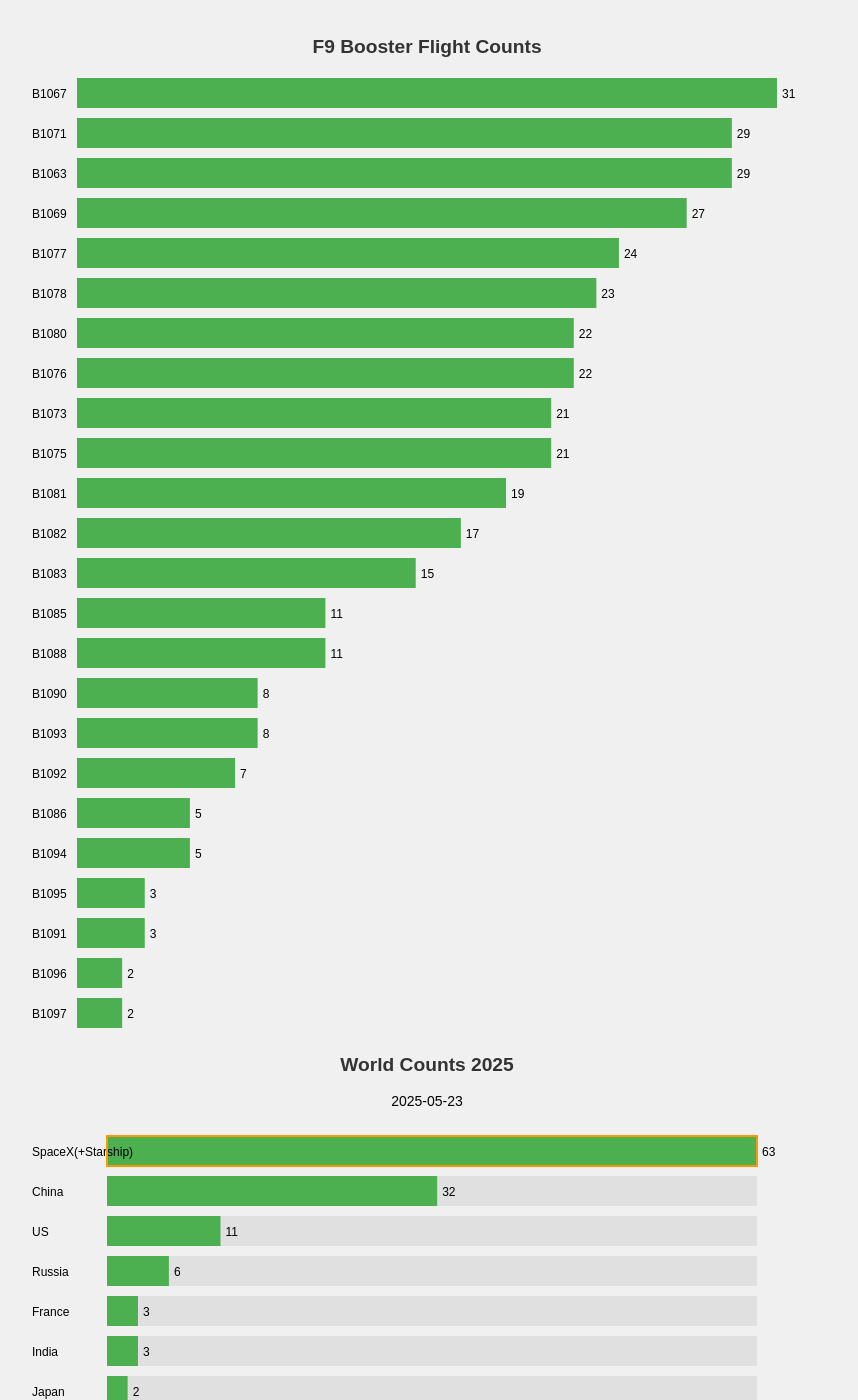
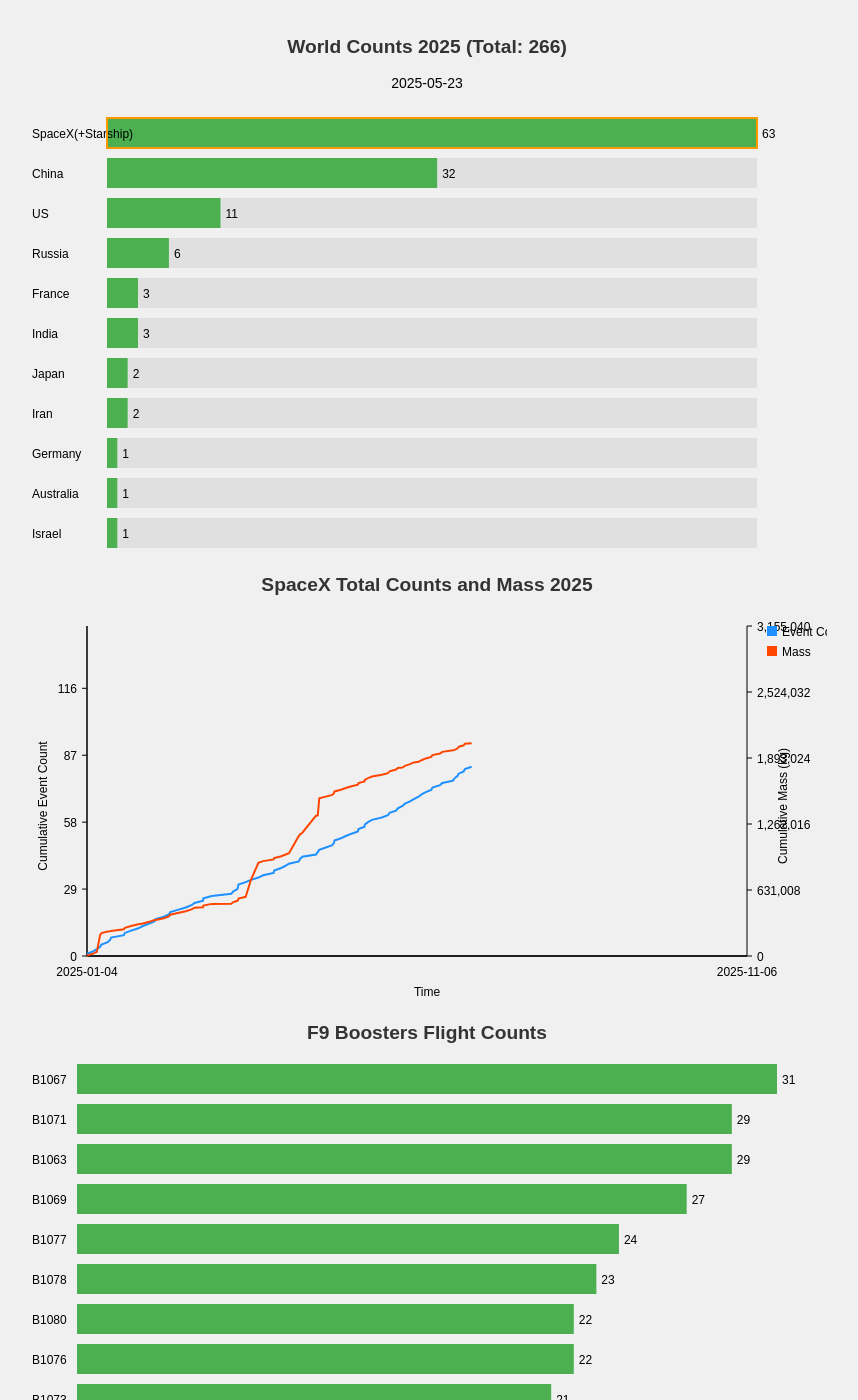
Before and after one commit to jingtingofkirkland/lifehacks, a Jekyll site: the page space.html, which Jekyll copies as it is, in a window 1280 px wide and 1400 px high. Shown: the whole window, without its empty margins (213-1071 px from the left). Built offline with Jekyll 4.4.1, drawn with Linux system fonts in a browser that asks for light colours; part of the change alters nothing that is shown.

Commit message:
Fix order

```diff
--- a/rocket.js
+++ b/rocket.js
@@ -114,6 +114,10 @@ function drawBarChartWorld(data) {
         org: d.org.info,
         country: d.org.country
     }));
+    //Change title
+    document.getElementById('word_launch_title').textContent =
+    `World Counts 2025 (Total: ${parsedData.length})`;
+
     parsedData.sort((a, b) => a.time - b.time);
 
     // Group by country/org
@@ -251,118 +255,6 @@ function drawBarChartWorld(data) {
     }
 
     // Start
-    requestAnimationFrame(animate);
-}
-
-// Function to draw the horizontal bar chart For World Data
-function drawBarChartWorldMass(data) {
-    const canvas = document.getElementById('worldDataMass');
-    if (!canvas.getContext) return;
-
-    const ctx = canvas.getContext('2d');
-
-    // Chart parameters
-    const chartWidth = canvas.width;
-    const barHeight = 30;
-    const barGap = 10;
-    const currentYear = new Date().getFullYear(); // 2025
-
-    // Parse data
-    const parsedData = data.map((d) => ({
-        time: new Date(`${d.time} ${currentYear}`),
-        org: d.org.info,
-        country:d.org.country
-    }));
-    parsedData.sort((a, b) => a.time - b.time); // Sort by time
-    // Calculate cumulative values
-
-    const groupbyCountry = parsedData.reduce((acc, item) => {
-      const country  = item.org == 'SpaceX'? 'SpaceX(+Starship)' : item.country;
-      acc[country] = acc[country] || []; // Initialize array if it doesn't exist
-      acc[country].push(item);
-      return acc;
-    }, {});
-
-
-    // const dataToDraw = [{name:'SpaceX', launches: parsedData}]
-    const dataToDraw = Object.keys(groupbyCountry).map( x => ({name:x, launches:groupbyCountry[x]}));
-
-    dataToDraw.sort((b, a) => a.launches.length - b.launches.length); // Sort by luanches
-    // Calculate dynamic height
-    const calculatedHeight = Math.max(400, (dataToDraw.length +1) * (barHeight + barGap) + barGap);
-    canvas.height = calculatedHeight;
-
-
-
-    // Animation parameters
-    const maxDataLength = Math.max(...dataToDraw.map(x => x.launches.length));
-    const startTime = performance.now();
-    const hoursPerRender = 10; // hours Per Render.
-    const startDate = new Date(2025, 0, 1);
-    // variable for animation loop
-    let cumulativeMass = 0;
-    let cumulativeIndex = {};
-    let progress ={};
-    //console.log(currentDate);
-    let interplant = 2; // use 3 points to represent 1 data point, need less than 6
-    let hours = 0;
-
-
-    // Clear canvas
-    ctx.clearRect(0, 0, chartWidth, calculatedHeight);
-    console.log(dataToDraw);
-
-
-
-    function animate(currentTime) {
-
-        // Clear canvas for each frame
-        ctx.clearRect(0, 0, chartWidth, calculatedHeight);
-
-        const currentDate = new Date(startDate.getTime());
-        currentDate.setHours(startDate.getHours() + hours);
-        hours+=hoursPerRender;
-        //console.log(currentDate);
-        // draw the date.
-        ctx.fillText(currentDate.toISOString().split('T')[0], chartWidth/2, barGap*2);
-
-        let minProgress = 1;
-        // Draw bars
-        dataToDraw.forEach((org, index) => {
-            const d = org.launches
-            const finalBarWidth = (d.length / maxDataLength) * (chartWidth-150);
-            const luanchIdx = cumulativeIndex[org.name] ?? 0;
-            const dataIdx = Math.floor(luanchIdx/interplant); // 0, 1 2 will represent the first data.
-            const maxLen = d.length * interplant;
-            //console.log(luanchIdx, dataIdx, maxLen);
-            if(dataIdx < d.length && currentDate>=d[dataIdx].time) {
-                cumulativeMass+=d[dataIdx].mass;
-                cumulativeIndex[org.name] = luanchIdx+1;
-            }
-            progress[org.name] = Math.min((luanchIdx+1) / maxLen, 1);
-            minProgress = Math.min(minProgress, progress[org.name]);
-            const currentBarWidth = finalBarWidth * progress[org.name];
-            const x = 80;
-            const y = (index+1) * (barHeight + barGap) + barGap;
-
-            // Draw bar
-            ctx.fillStyle = '#4CAF50';
-            ctx.fillRect(x, y, currentBarWidth, barHeight);
-
-            // Draw labels
-            ctx.fillStyle = '#000';
-            ctx.font = '12px Arial';
-            const name = org.name =='United States' ? 'US' : org.name;
-            ctx.fillText(name, 5, y + barHeight / 2 + 5);
-            ctx.fillText(dataIdx+1, x + currentBarWidth + 5, y + barHeight / 2 + 5);
-        });
-        if (minProgress < 1) {
-            //console.log(progress);
-            requestAnimationFrame(animate);
-        }
-    }
-
-    // Start animation
     requestAnimationFrame(animate);
 }
 
@@ -600,6 +492,5 @@ document.addEventListener('DOMContentLoaded', async function() {
     drawBarChart(getSortedData());
     const worldJson = await loadFromJson('/world_launches.json');
     drawBarChartWorld(worldJson);
-    //drawBarChartWorldMass(worldJson);
 
 });
--- a/space.html
+++ b/space.html
@@ -85,14 +85,12 @@ body {
 </head>
 <body>
 <div class="chart-container">
-    <h2 class="chart-title">F9 Booster Flight Counts</h2>
-    <canvas id="barChart" width="800"></canvas>
-    <h2 class="chart-title">World Counts 2025</h2>
+    <h2 class="chart-title" id="word_launch_title">World Counts 2025</h2>
     <canvas id="worldData" width="800"></canvas>
-    <h2 class="chart-title">World Mass 2025</h2>
-    <canvas id="worldDataMass" width="800"></canvas>
     <h2 class="chart-title">SpaceX Total Counts and Mass 2025</h2>
     <canvas id="countAndMass" width="800"></canvas>
+    <h2 class="chart-title" id="f9_launch_title">F9 Boosters Flight Counts</h2>
+    <canvas id="barChart" width="800"></canvas>
 </div>
 </body>
 </html>
```
